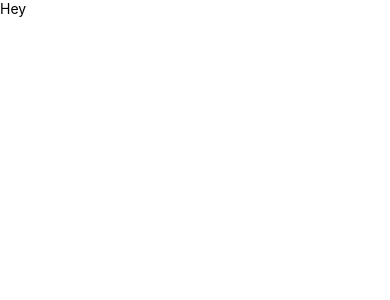
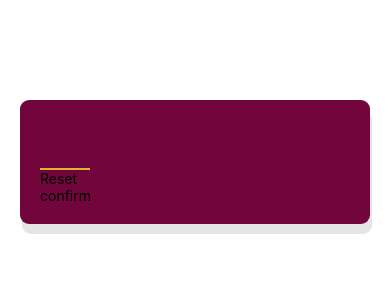
Before and after one commit to rajchatterz/Building-a-Mini-Game-using-react-native, a React Native app: screen / in a window 390 px wide. Shown: the top 300 px of the page. Built offline with nearby package versions, Linux system fonts and the light colour scheme.

Commit message:
styling the textInput Field

```diff
--- a/App.js
+++ b/App.js
@@ -1,10 +1,10 @@
 import React from "react";
-import { Text, View } from "react-native";
+import StartGameScreen from "./screens/StartGameScreen";
 const App = () => {
   return (
-    <View>
-      <Text>Hey</Text>
-    </View>
+
+      <StartGameScreen/>
+
   )
 }
 export default App
--- /dev/null
+++ b/component/PrimaryButton.js
@@ -0,0 +1,9 @@
+import { View,Text } from "react-native"
+function PrimaryButton(props) {
+    return (
+        <View>
+            <Text>{ props.children}</Text>
+        </View>
+    )
+}
+export default PrimaryButton
--- /dev/null
+++ b/screens/StartGameScreen.js
@@ -0,0 +1,39 @@
+import { View, TextInput,StyleSheet } from "react-native";
+import PrimaryButton from "../component/PrimaryButton";
+function StartGameScreen() {
+    return (
+        <View style={styles.inputContainer}>
+            <TextInput style={styles.numberInput} maxLength={2} keyboardType="number-pad" />
+            <PrimaryButton>Reset</PrimaryButton>
+            <PrimaryButton>confirm</PrimaryButton>
+        </View>
+    )
+
+}
+export default StartGameScreen
+
+const styles = StyleSheet.create({
+    inputContainer: {
+        marginHorizontal: 20,
+        borderRadius: 9,
+        elevation:99,
+        padding: 20,
+        marginTop: 100,
+        textAlign:'center',
+        backgroundColor: '#72063c',
+        elevation: 100,
+        shadowColor: 'black',
+        shadowOffset: { width: 2, height: 10 },
+        shadowOpacity:0.1
+    },
+    numberInput: {
+        height: 50,
+        width:50,
+        fontSize: 32,
+        borderBottomColor: '#ddb52f',
+        borderBottomWidth: 2,
+        color: '#ddb52f',
+        textAlign: 'center',
+        fontWeight:'bold'
+    }
+})
```
Also changed, not shown: screens/GameOverScreen.js (added), screens/GameScreen.js (added).
